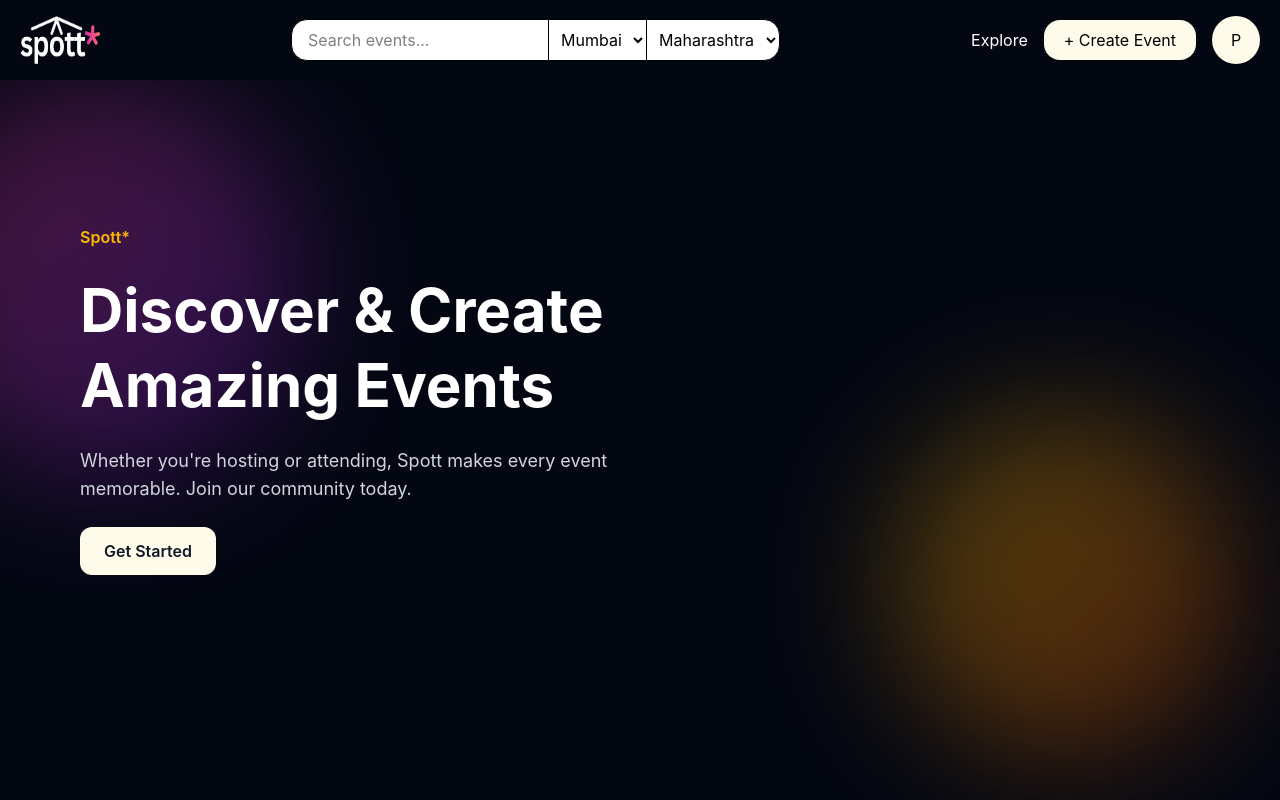
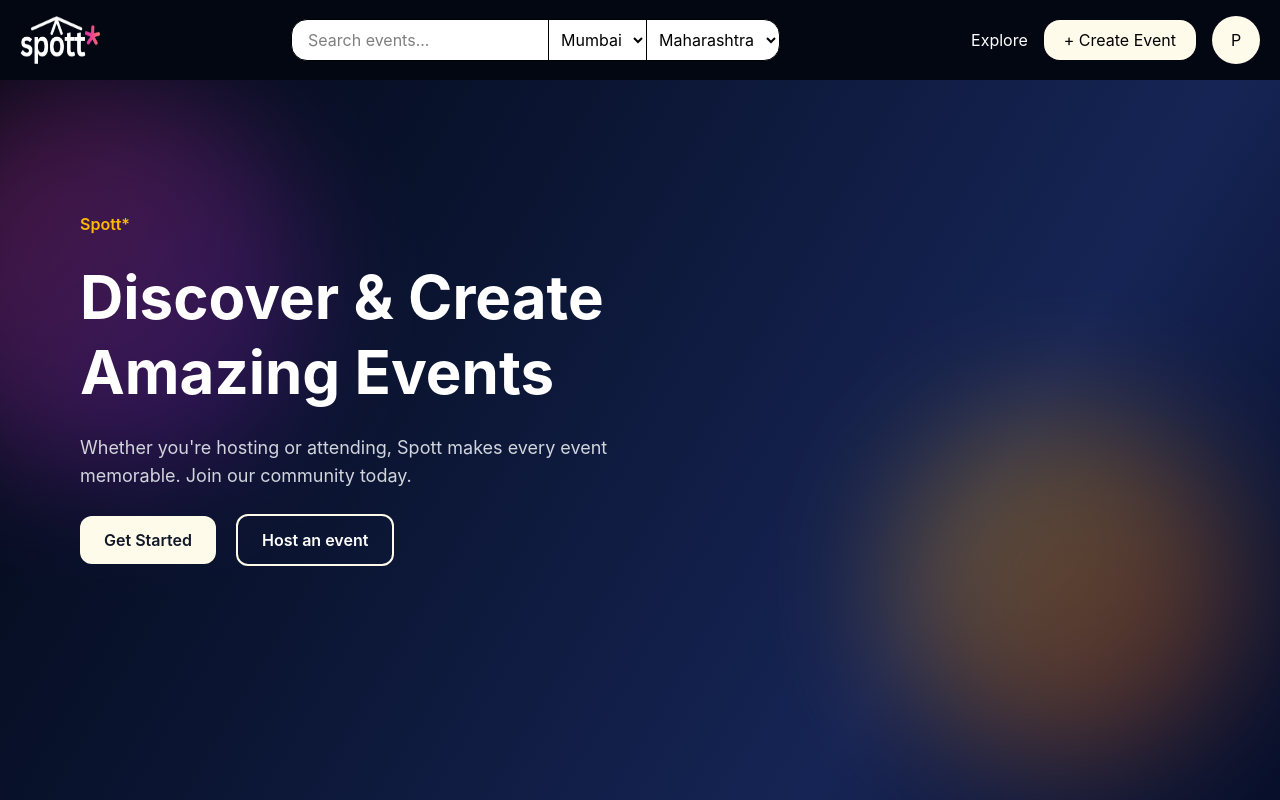
Before and after one commit to omjadhav-dev/EVENT-HUB, a React (Vite) app: page / in a window 1280 px wide. Shown: the top 800 px of the page. Built offline with nearby package versions, Linux system fonts and the light colour scheme.

Commit message:
Modified

```diff
--- a/src/App.jsx
+++ b/src/App.jsx
@@ -1,19 +1,31 @@
-import React from 'react'
-import Header from './components/Header'
-import Footer from './components/Footer'
-import Home from './components/Home';
+import { Routes, Route } from "react-router-dom";
+
+import PublicLayout from "./layouts/PublicLayout";
+import MainLayout from "./layouts/MainLayout";
+
+import Home from "./pages/Home";
+import Login from "./pages/Login";
+import Signup from "./pages/SignUp";
+import Explore from "./pages/Explore";
 
 function App() {
   return (
-    <div className="min-h-screen bg-gray-950 flex flex-col">
-      <Header />
+    <Routes>
 
-      <main className="flex-1">
-        <Home/>
-      </main>
+      {/* Gradient Layout */}
+      <Route element={<PublicLayout />}>
+        <Route path="/" element={<Home />} />
+        <Route path="/login" element={<Login />} />
+        <Route path="/signup" element={<Signup />} />
+      </Route>
 
-      <Footer />
-    </div>
+      {/* Plain Layout */}
+      <Route element={<MainLayout />}>
+        <Route path="/explore" element={<Explore />} />
+      </Route>
+
+    </Routes>
   );
 }
-export default App
+
+export default App;
--- /dev/null
+++ b/src/pages/Home.jsx
@@ -0,0 +1,52 @@
+import React from "react";
+import spott from "../assets/spott.png";
+import event from "../assets/event.jpg";
+import Card from "../components/Card";
+import DiscoverEvents from "../components/DiscoverEvents";
+function Home() {
+  return (
+    <>
+      <section className="relative min-h-screen flex items-center justify-between px-20 overflow-hidden text-white">
+        <div className="absolute -left-24 top-20 h-[400px] w-[400px] rounded-full bg-gradient-to-br from-pink-500 to-purple-700 blur-3xl opacity-30"></div>
+
+        <div className="relative max-w-xl space-y-6 z-10">
+          <p className="text-amber-400 font-semibold">Spott*</p>
+
+          <h1 className="text-6xl font-bold leading-tight">
+            Discover & Create Amazing Events
+          </h1>
+
+          <p className="text-lg text-gray-300">
+            Whether you're hosting or attending, Spott makes every event
+            memorable. Join our community today.
+          </p>
+
+          <button className="bg-amber-50 text-gray-900 px-6 py-3 rounded-xl font-semibold hover:bg-amber-200 transition">
+            Get Started
+          </button>
+          <button className="text-white border border-amber-50 border-2 px-6 py-3 ml-5 rounded-xl font-semibold hover:bg-amber-200 transition">Host an event</button>
+        </div>
+
+        <div className="absolute right-10 bottom-10 h-[350px] w-[350px] rounded-full bg-gradient-to-br from-yellow-400 to-orange-600 blur-3xl opacity-30"></div>
+      </section>
+
+      <DiscoverEvents/>
+
+      <section className="px-20 py-16 text-white">
+        <div className="flex justify-between items-center">
+          <h1 className="text-4xl font-bold">Events Near You</h1>
+
+          <button className="text-amber-400 cursor-pointer hover:text-yellow-100">View All →</button>
+        </div>
+
+        <div className="grid grid-cols-3 gap-8 mt-10">
+          <Card />
+          <Card />
+          <Card />
+        </div>
+      </section>
+    </>
+  );
+}
+
+export default Home;
```
